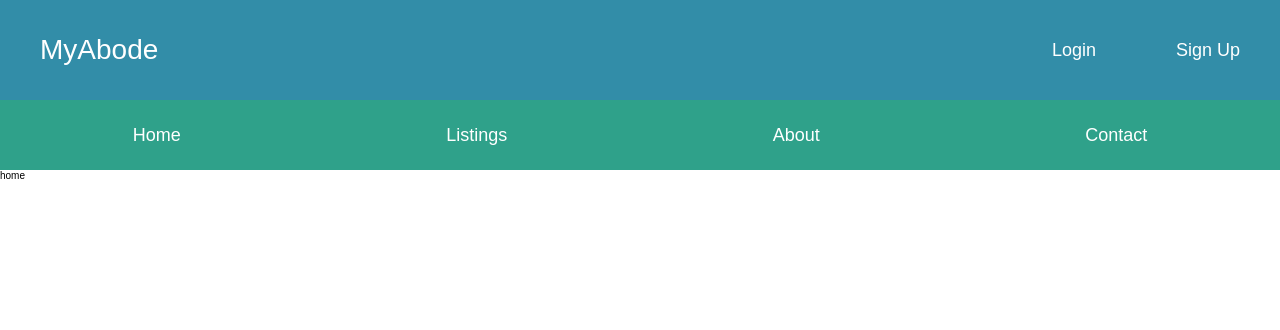
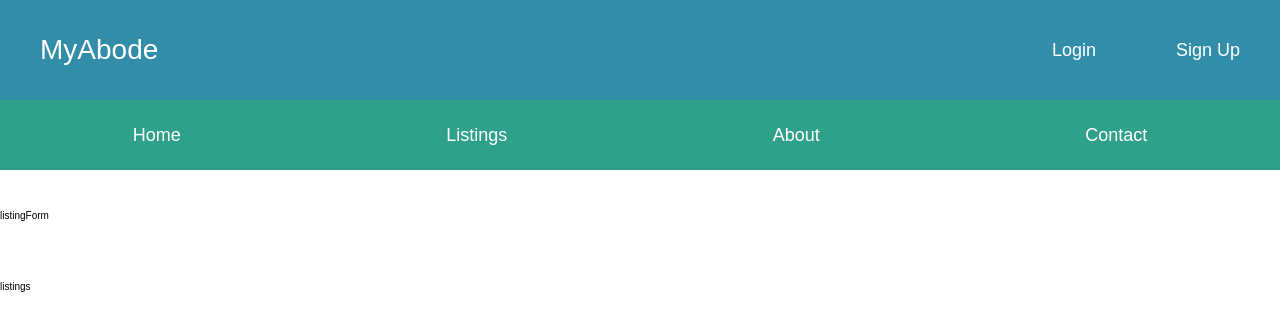
Before and after one commit to pbtrad/myabode, a React (Create React App) app in the folder frontend/: page / in a window 1280 px wide. Shown: the top 330 px of the page. Built offline with nearby package versions, Linux system fonts and the light colour scheme.

Commit message:
Created home page with styling

```diff
--- /dev/null
+++ b/frontend/src/components/ListingForm.js
@@ -0,0 +1,9 @@
+import React from "react";
+
+const listingForm = () => (
+    <div>
+        listingForm
+    </div>
+);
+
+export default listingForm;
--- /dev/null
+++ b/frontend/src/components/Listings.js
@@ -0,0 +1,9 @@
+import React from "react";
+
+const listings = () => (
+    <div>
+        listings
+    </div>
+);
+
+export default listings;
--- /dev/null
+++ b/frontend/src/components/Pagination.js
@@ -0,0 +1,9 @@
+import React from "react";
+
+const pagination = () => (
+    <div>
+        pagination
+    </div>
+);
+
+export default pagination;
--- a/frontend/src/containers/Home.js
+++ b/frontend/src/containers/Home.js
@@ -1,9 +1,72 @@
-import React from "react";
+import React, { useState } from 'react';
+import { Helmet } from 'react-helmet';
+import ListingForm from '../components/ListingForm';
+import Listings from '../components/Listings';
+import Pagination from '../components/Pagination';
 
-const home = () => (
-    <div>
-        home
-    </div>
-);
+const Home = () => {
+    const [listings, setListings] = useState([]);
+    const [currentPage, setCurrentPage] = useState(1);
+    const [listingsPerPage, setListingsPerPage] = useState(3);
+    const [active, setActive] = useState(1);
 
-export default home;
+    const indexOfLastListing = currentPage * listingsPerPage;
+    const indexOfFirstListing = indexOfLastListing - listingsPerPage;
+    const currentListings = listings.slice(indexOfFirstListing, indexOfLastListing);
+
+    const visitPage = (page) => {
+        setCurrentPage(page);
+        setActive(page);
+    };
+
+    const previous_number = () => {
+        if (currentPage !== 1) {
+            setCurrentPage(currentPage-1);
+            setActive(currentPage-1);
+        }
+    };
+
+    const next_number = () => {
+        if (currentPage !== Math.ceil(listings.length/3)) {
+            setCurrentPage(currentPage+1);
+            setActive(currentPage+1);
+        }
+    };
+
+    return (
+        <main className='home'>
+            <Helmet>
+                <title>MyAbode - Home</title>
+                <meta
+                    name='description'
+                    content='Realest Estate Home Page'
+                />
+            </Helmet>
+            <section className='home__form'>
+                <ListingForm setListings={setListings} />
+            </section>
+            <section className='home__listings'>
+                <Listings listings={currentListings} />
+            </section>
+            <section className='home__pagination'>
+                <div className='row'>
+                    {
+                        listings.length !== 0 ? (
+                            <Pagination
+                                itemsPerPage={listingsPerPage}
+                                count={listings.length}
+                                visitPage={visitPage}
+                                previous={previous_number}
+                                next={next_number}
+                                active={active}
+                                setActive={setActive}
+                            />
+                        ) : null
+                    }
+                </div>
+            </section>
+        </main>
+    );
+};
+
+export default Home;
--- a/frontend/src/sass/pages/_home.scss
+++ b/frontend/src/sass/pages/_home.scss
@@ -0,0 +1,14 @@
+.home {
+    &__form {
+        margin-top: 4rem;
+        margin-bottom: 6rem;
+    }
+
+    &__listings {
+        margin-bottom: 4rem;
+    }
+
+    &__pagination {
+        margin-bottom: 6rem;
+    }
+}
```
Also changed, not shown: frontend/src/components/Card.js (added, +9 -0 lines), frontend/src/sass/abstracts/_mixins.scss (+4 -4 lines).
